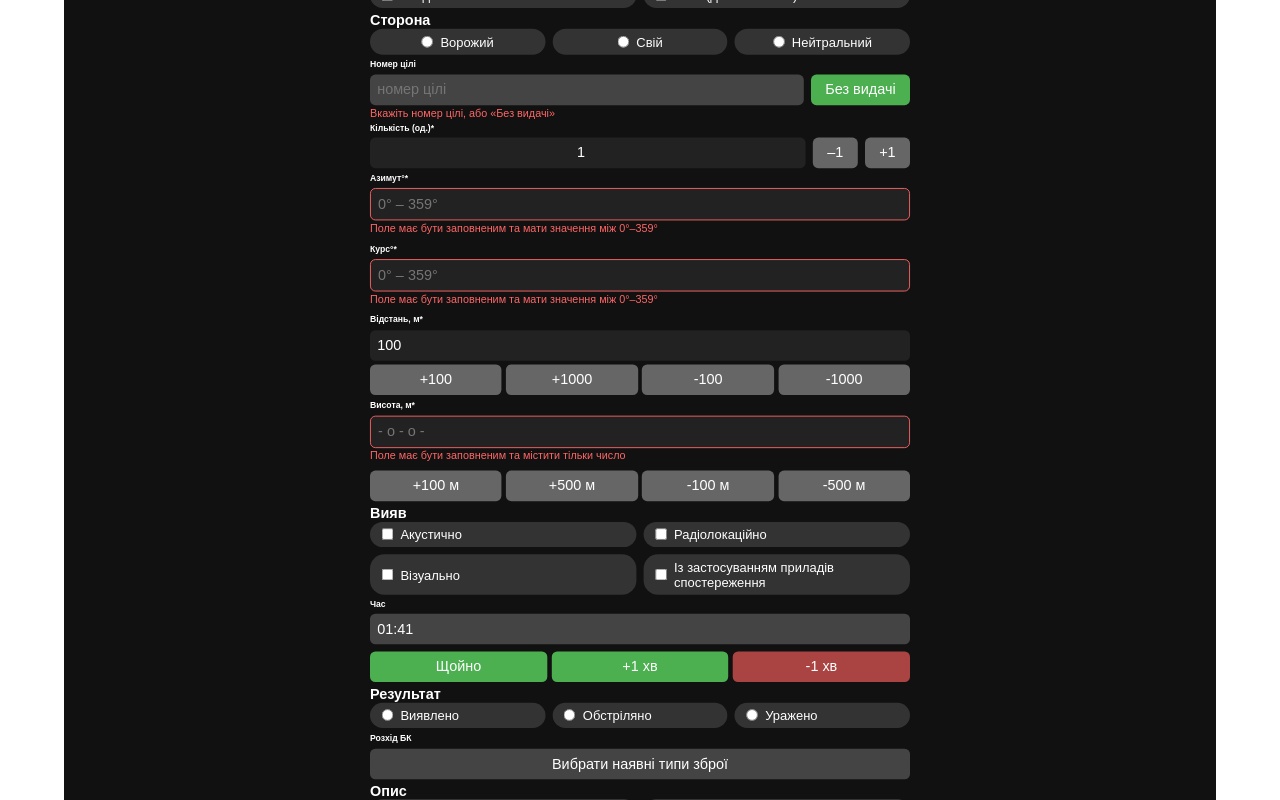
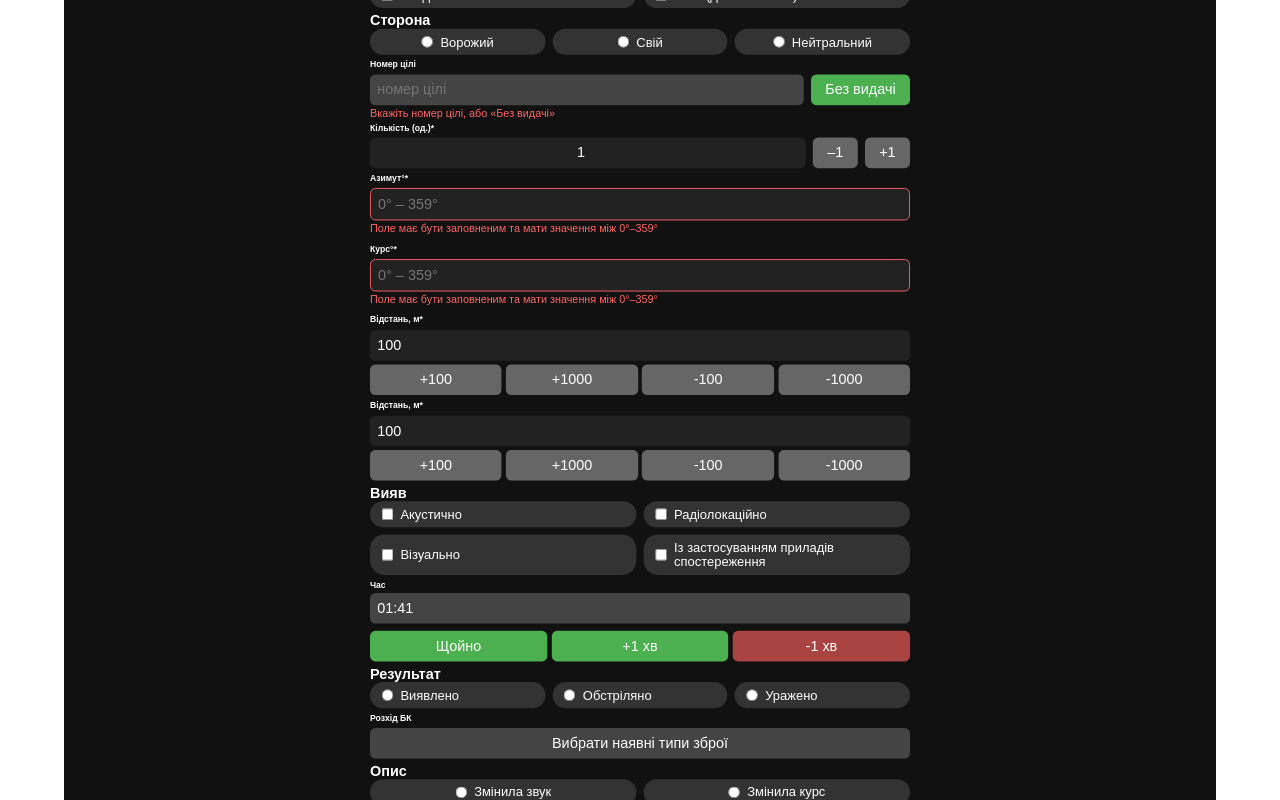
Before and after one commit to lolittajdm-alt/akviz0.2, a Next.js app: page / in a window 1280 px wide. Both pictures are taken after typing "Sample" into the empty fields and a click on the button "+100". Shown: the part 442-1242 px from the top of the page. Built offline with nearby package versions, Linux system fonts and the light colour scheme.

Commit message:
Update index.js

```diff
--- a/pages/index.js
+++ b/pages/index.js
@@ -757,34 +757,39 @@ useEffect(() => {
           </div>
         </div>
 
-        {/* Висота */}
+        {/* Відстань */}
 <div style={{ ...blockMargin, display:"flex", flexDirection:"column" }}>
-          <div style={labelStyle}>Висота, м*</div>
+  <div style={labelStyle}>Відстань, м*</div>
   <input
     type="text"
-            value={form.height}
-            onChange={onHeightChange}
+    value={form.distance}
+    onChange={onDistanceChange}
     placeholder="- о - о -"
+    inputMode="numeric"
     style={{
       width:"100%",padding:"0.5rem",borderRadius:"6px",
       backgroundColor:"#222",color:"#fff",fontSize:"1rem",
       boxSizing:"border-box",
-              border: form.height.trim()===""||!validateHeight(form.height)?"1px solid #ff6666":"none"
+      border: form.distance.trim()===""||!validateDistance(form.distance)?"1px solid #ff6666":"none"
     }}
   />
-          {(form.height.trim()===""||!validateHeight(form.height))&&(
-            <div style={errorStyle}>Поле має бути заповненим та містити тільки число</div>
+  {(form.distance.trim()===""||!validateDistance(form.distance))&&(
+    <div style={errorStyle}>Поле має бути заповненим та мати значення більше 0</div>
   )}
-        </div>
-        <div style={{ display:"flex", gap:"0.3rem", marginBottom:"0.3rem" }}>
-          {[{label:"+100 м",delta:100},{label:"+500 м",delta:500},{label:"-100 м",delta:-100},{label:"-500 м",delta:-500}]
+
+  {/* Кнопки з’являються тільки якщо є значення */}
+  {form.distance.trim() !== "" && validateDistance(form.distance) && (
+    <div style={{ display:"flex", gap:"0.3rem", marginTop:"0.3rem" }}>
+      {[{label:"+100",delta:100},{label:"+1000",delta:1000},{label:"-100",delta:-100},{label:"-1000",delta:-1000}]
         .map(({label,delta})=>(
         <button
           key={label}
-              onClick={()=>changeHeight(delta)}
+          onClick={()=>changeDistance(delta)}
           style={{...buttonStyle,flex:1}}
         >{label}</button>
       ))}
+    </div>
+  )}
 </div>
 
         {/* ——— Вияв ——— */}
```
Lines whose indentation alone changed are shown as unchanged.
